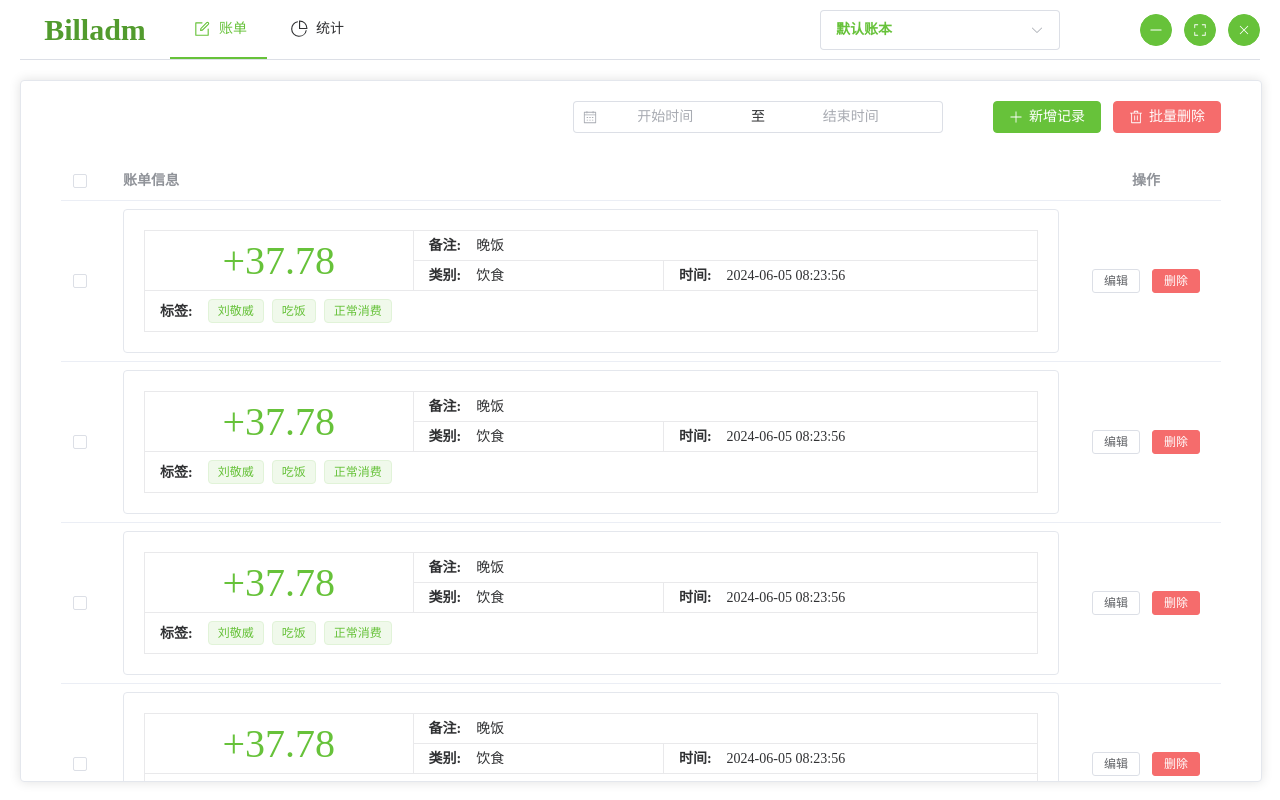
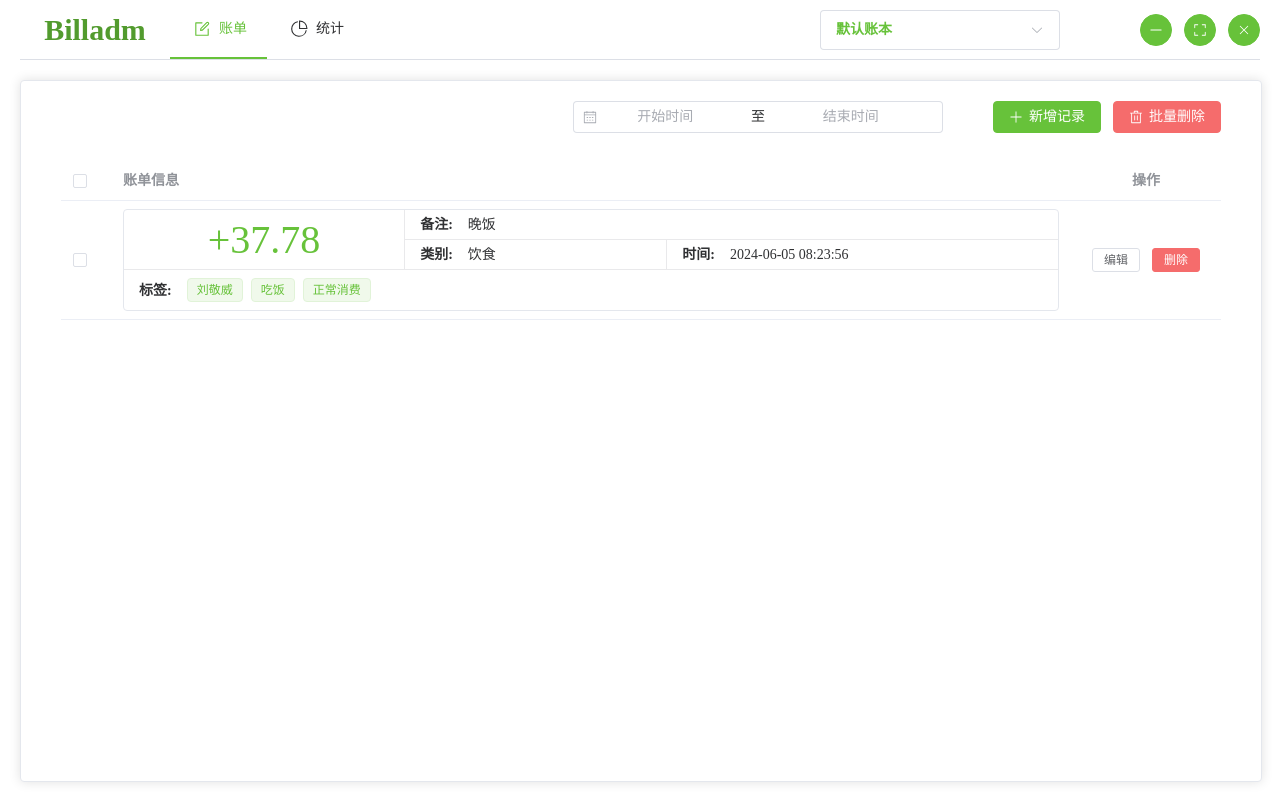
Before and after one commit to DaoiestFire/billadm, a Vue app: page / in a window 1280 px wide. Built offline with nearby package versions, Linux system fonts and the light colour scheme.

Commit message:
billinfo props

```diff
--- a/src/components/BillInfo.vue
+++ b/src/components/BillInfo.vue
@@ -1,23 +1,23 @@
 <template>
-    <el-card shadow="hover">
+    <el-card shadow="hover" body-style="padding: 0px">
         <div class="billinfo-outer">
             <div class="billinfo-inner">
-                <div class="billinfo-money" :style="billinfo.income ? 'color: #67c23a' : 'color: #f56c6c'">
-                    <span>{{ billinfo.income ? "+" : "-" }}{{ billinfo.money }}</span>
+                <div class="billinfo-money" :style="props.billInfo.income ? 'color: #67c23a' : 'color: #f56c6c'">
+                    <span>{{ props.billInfo.income ? "+" : "-" }}{{ props.billInfo.money }}</span>
                 </div>
                 <div class="billinfo-inner2">
                     <div class="billinfo-description">
                         <span class="billinfo-title">备注:</span>
-                        <span>{{ billinfo.description }}</span>
+                        <span>{{ props.billInfo.description }}</span>
                     </div>
                     <div class="billinfo-inner3">
                         <div class="billinfo-type">
                             <span class="billinfo-title">类别:</span>
-                            <span>{{ billinfo.type }}</span>
+                            <span>{{ props.billInfo.type }}</span>
                         </div>
                         <div class="billinfo-time">
                             <span class="billinfo-title">时间:</span>
-                            <span>{{ billinfo.time }}</span>
+                            <span>{{ props.billInfo.time }}</span>
                         </div>
                     </div>
                 </div>
@@ -25,7 +25,7 @@
             <div class="billinfo-tag">
                 <span class="billinfo-title">标签:</span>
                 <el-space warp>
-                    <el-tag v-for="tag in billinfo.tags">{{ tag }}</el-tag>
+                    <el-tag v-for="tag in props.billInfo.tags">{{ tag }}</el-tag>
                 </el-space>
             </div>
         </div>
@@ -33,16 +33,9 @@
 </template>
 
 <script setup>
-import { ref } from 'vue';
+import { defineProps } from 'vue';
 
-const billinfo = ref({
-    money: "37.78",
-    description: "晚饭",
-    type: "饮食",
-    time: "2024-06-05 08:23:56",
-    tags: ["刘敬威", "吃饭", "正常消费"],
-    income: true
-})
+const props = defineProps(["billInfo"])
 
 </script>
 
@@ -50,7 +43,7 @@ const billinfo = ref({
 .billinfo-outer {
     display: flex;
     flex-direction: column;
-    border-width: 1px;
+    border-width: 0px;
     border-color: var(--el-color-info-light-8);
     border-style: solid;
 }
--- a/src/components/BillTable.vue
+++ b/src/components/BillTable.vue
@@ -1,9 +1,9 @@
 <template>
-    <el-table :data="tableData" style="width: 100%" max-height="1000px" @selection-change="handleSelectionChange">
+    <el-table :data="tableData" style="width: 100%" max-height="500px" @selection-change="handleSelectionChange">
         <el-table-column type="selection" width="50px" />
         <el-table-column label="账单信息">
             <template #default="scope">
-                <BillInfo>
+                <BillInfo :billInfo="scope.row.data">
                 </BillInfo>
             </template>
         </el-table-column>
@@ -31,54 +31,14 @@ const handleSelectionChange = (val) => {
 
 const tableData = [
     {
-        date: '2016-05-03',
-        name: 'Tom',
-        address: 'No. 189, Grove St, Los Angeles',
-    },
-    {
-        date: '2016-05-02',
-        name: 'Tom',
-        address: 'No. 189, Grove St, Los Angeles',
-    },
-    {
-        date: '2016-05-04',
-        name: 'Tom',
-        address: 'No. 189, Grove St, Los Angeles',
-    },
-    {
-        date: '2016-05-01',
-        name: 'Tom',
-        address: 'No. 189, Grove St, Los Angeles',
-    },
-    {
-        date: '2016-05-08',
-        name: 'Tom',
-        address: 'No. 189, Grove St, Los Angeles',
-    },
-    {
-        date: '2016-05-06',
-        name: 'Tom',
-        address: 'No. 189, Grove St, Los Angeles',
-    },
-    {
-        date: '2016-05-07',
-        name: 'Tom',
-        address: 'No. 189, Grove St, Los Angeles',
-    },
-    {
-        date: '2016-05-07',
-        name: 'Tom',
-        address: 'No. 189, Grove St, Los Angeles',
-    },
-    {
-        date: '2016-05-07',
-        name: 'Tom',
-        address: 'No. 189, Grove St, Los Angeles',
-    },
-    {
-        date: '2016-05-07',
-        name: 'Tom',
-        address: 'No. 189, Grove St, Los Angeles',
+        data: {
+            money: "37.78",
+            description: "晚饭",
+            type: "饮食",
+            time: "2024-06-05 08:23:56",
+            tags: ["刘敬威", "吃饭", "正常消费"],
+            income: true
+        },
     },
 ]
 </script>
```
